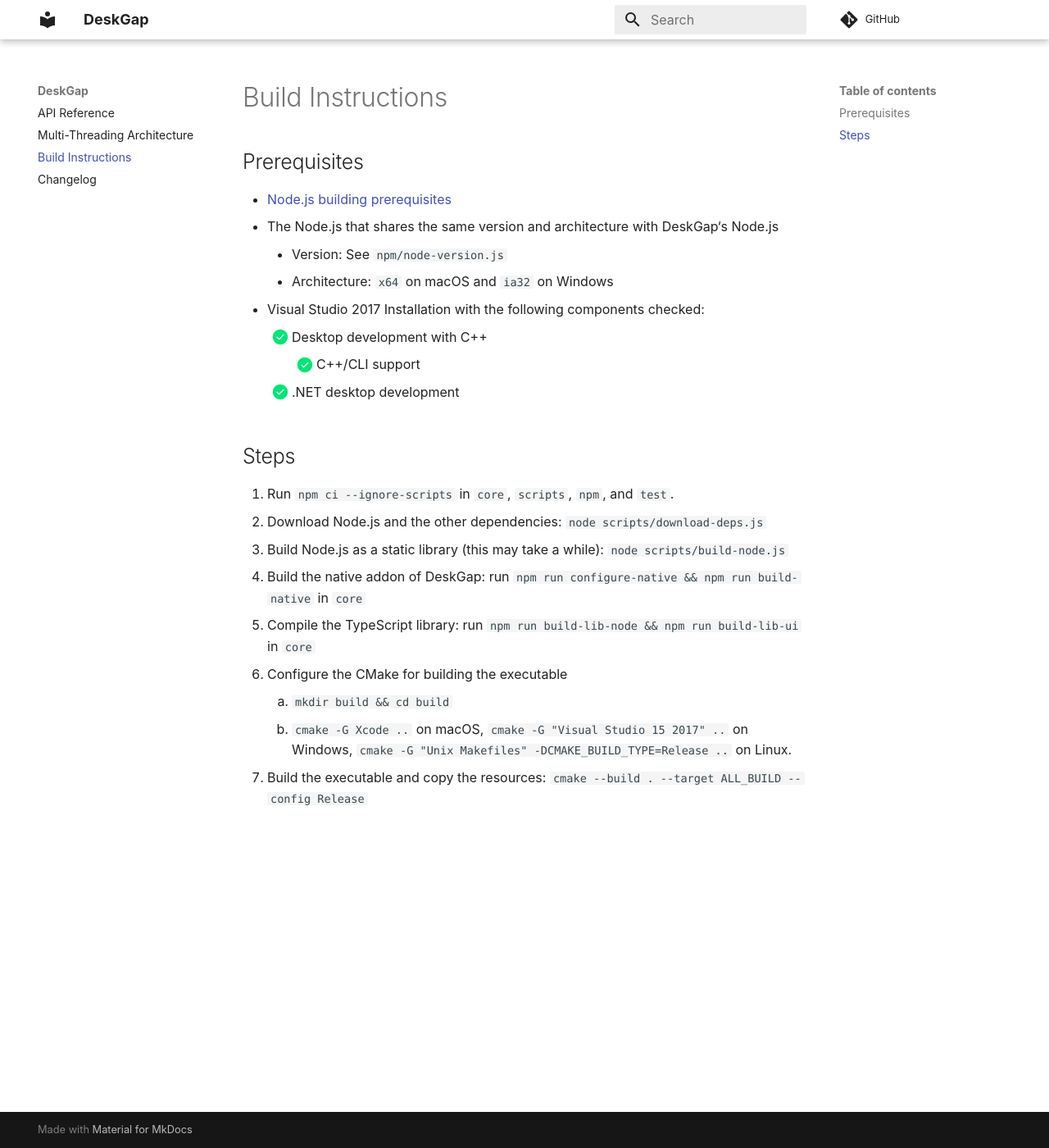
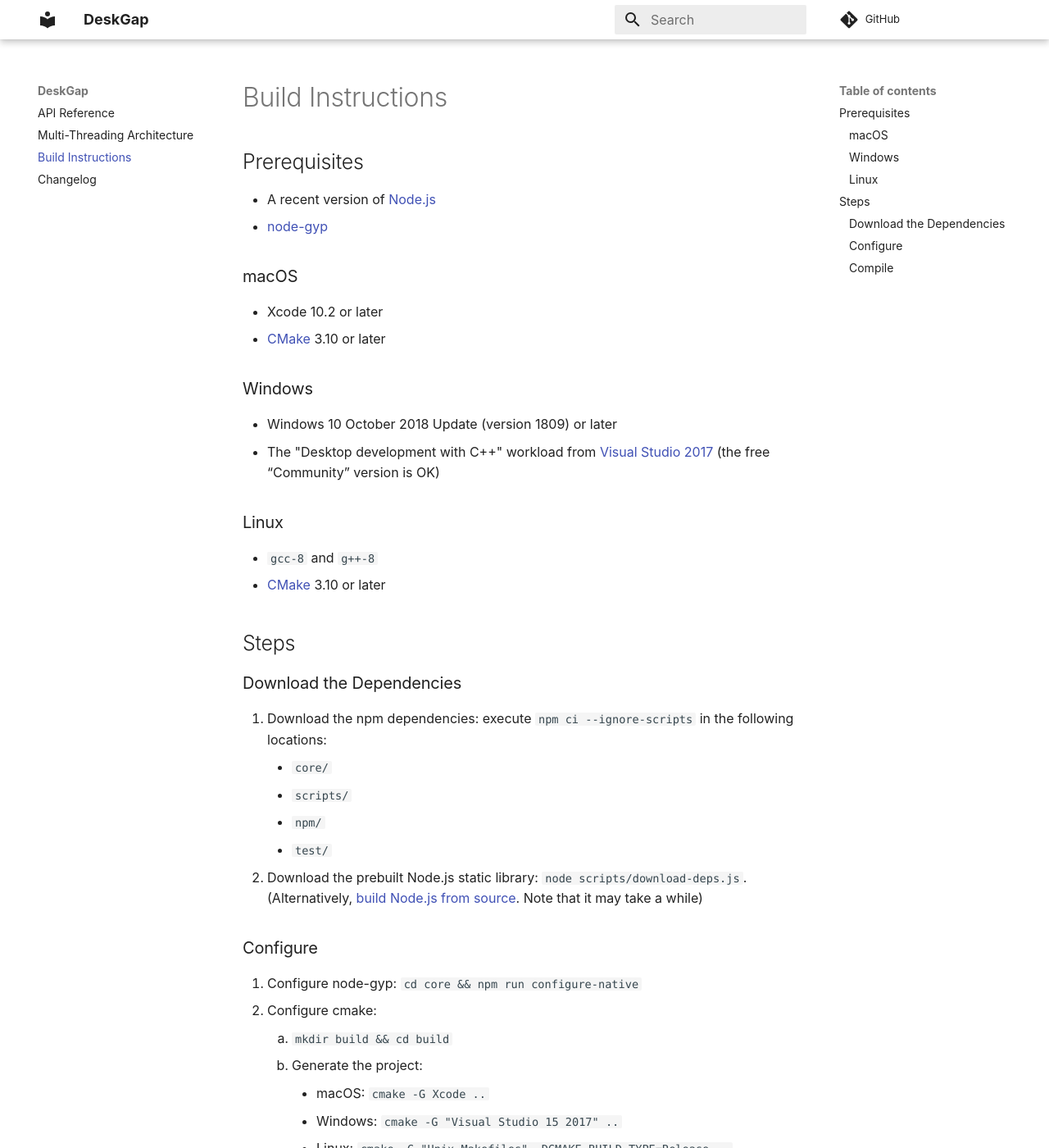
Before and after one commit to branchseer/DeskGap, an MkDocs documentation site: the page built from website/docs/building.md, in a window 1280 px wide and 1400 px high. Shown: the whole window at 82% size. Built offline with MkDocs 1.6.1 and Material for MkDocs 9.7.7, drawn with Linux system fonts in a browser that asks for light colours; comment, search, counter and statistics services are not loaded; some of the changed text lies outside the part shown.

Commit message:
Update the building instructions

```diff
--- a/website/docs/building.md
+++ b/website/docs/building.md
@@ -1,24 +1,50 @@
 # Build Instructions
 
 ## Prerequisites
-* [Node.js building prerequisites](https://github.com/nodejs/node/blob/master/BUILDING.md)
-* The Node.js that shares the same version and architecture with DeskGap‘s Node.js
-    * Version: See `npm/node-version.js`
-    * Architecture: `x64` on macOS and `ia32` on Windows
-* Visual Studio 2017 Installation with the following components checked:
-    * [x] Desktop development with C++
-        * [x] C++/CLI support
-    * [x] .NET desktop development
+
+* A recent version of [Node.js](http://nodejs.org)
+* [node-gyp](https://github.com/nodejs/node-gyp#installation)
+
+### macOS
+* Xcode 10.2 or later
+* [CMake](https://cmake.org) 3.10 or later
+
+### Windows
+* Windows 10 October 2018 Update (version 1809) or later
+* The "Desktop development with C++" workload from [Visual Studio 2017](https://docs.microsoft.com/en-us/visualstudio/releasenotes/vs2017-relnotes) (the free “Community” version is OK)
+
+### Linux
+* `gcc-8` and `g++-8`
+* [CMake](https://cmake.org) 3.10 or later
 
 
 ## Steps
 
-1. Run `npm ci --ignore-scripts` in `core`, `scripts`, `npm`, and `test`.
-2. Download Node.js and the other dependencies: `node scripts/download-deps.js`
-3. Build Node.js as a static library (this may take a while): `node scripts/build-node.js`
-4. Build the native addon of DeskGap: run `npm run configure-native && npm run build-native` in `core`
-5. Compile the TypeScript library: run `npm run build-lib-node && npm run build-lib-ui` in `core`
-6. Configure the CMake for building the executable
+### Download the Dependencies
+1. Download the npm dependencies: execute `npm ci --ignore-scripts` in the following locations:
+    * `core/`
+    * `scripts/`
+    * `npm/`
+    * `test/`
+2. Download the prebuilt Node.js static library: `node scripts/download-deps.js`. (Alternatively, [build Node.js from source](http://github.com/patr0nus/libnode). Note that it may take a while)
+
+### Configure
+1. Configure node-gyp: `cd core && npm run configure-native`
+2. Configure cmake:
     1. `mkdir build && cd build`
-    2. `cmake -G Xcode ..` on macOS, `cmake -G "Visual Studio 15 2017" ..` on Windows, `cmake -G "Unix Makefiles" -DCMAKE_BUILD_TYPE=Release ..` on Linux.
-7. Build the executable and copy the resources: `cmake --build . --target ALL_BUILD --config Release`
+    2. Generate the project:
+        * macOS: `cmake -G Xcode ..`
+        * Windows: `cmake -G "Visual Studio 15 2017" ..`
+        * Linux: `cmake -G "Unix Makefiles" -DCMAKE_BUILD_TYPE=Release ..`
+
+### Compile
+1. Compile TypeScript:
+    1. `cd core/`
+    2. `npm run build-lib-node`
+    3. `npm run build-lib-ui`
+2. Build the native bindings: `cd core && npm run build-native`
+3. Build the executable and copy the resources:
+    1. `cd build/`
+    2. Build all the CMake targets:
+        * macOS or Windows: `cmake --build . --target ALL_BUILD --config Release`
+        * Linux: `make`
```
